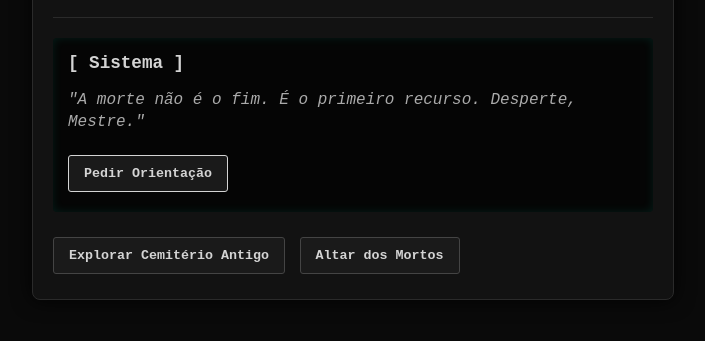
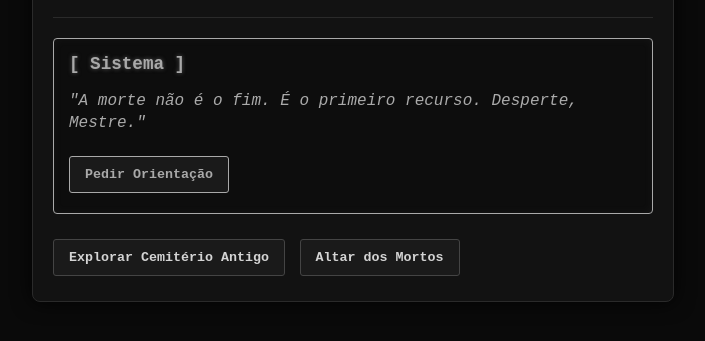
Before and after one commit to Eswrsxe/NecroSystem, a plain HTML site: page index.html in a window 1280 px wide. Shown: the part 155-496 px from the top of the page, without its empty margins (287-992 px from the left). Drawn offline with Linux system fonts and the light colour scheme.

Commit message:
update style.css

```diff
--- a/style.css
+++ b/style.css
@@ -51,19 +51,19 @@ body {
 
 /* Painel do Sistema (IA) */
 .window-box {
-    background: #050505;
-    border: 1px solid var(--system-green);
+    background: #0d0d0d;
+    border: 1px solid var(--system-gray);
     padding: 15px;
     border-radius: 4px;
     margin-bottom: 20px;
-    box-shadow: inset 0 0 10px rgba(0, 255, 204, 0.1);
+    box-shadow: inset 0 0 10px rgba(169, 169, 169, 0.05);
 }
 
 .window-box h3 {
-    color: var(--system-green);
+    color: var(--system-gray);
     margin: 0 0 10px 0;
     font-size: 1.1em;
-    text-shadow: 0 0 4px var(--system-green);
+    text-shadow: 0 0 4px rgba(169, 169, 169, 0.5);
 }
 
 #sistema-dialogo {
@@ -94,12 +94,12 @@ button:hover {
 }
 
 #btn-ajuda-sistema {
-    border-color: var(--system-green);
-    color: var(--system-green);
+    border-color: var(--system-gray);
+    color: var(--system-gray);
 }
 
 #btn-ajuda-sistema:hover {
-    background-color: var(--system-green);
+    background-color: var(--system-gray);
     color: #000;
-    box-shadow: 0 0 8px var(--system-green);
+    box-shadow: 0 0 8px var(--system-gray);
 }
```
